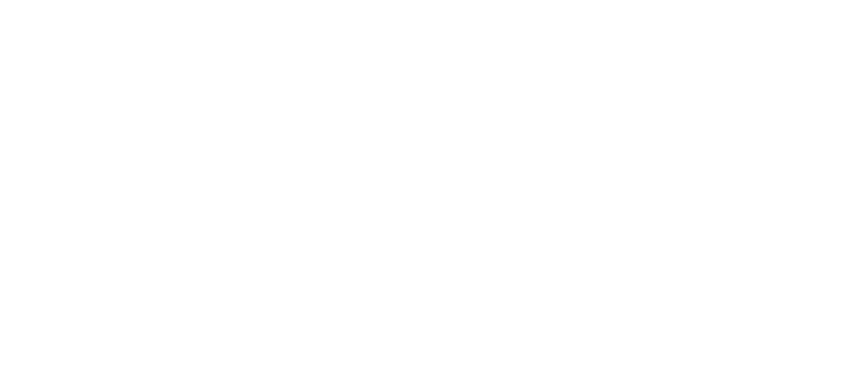
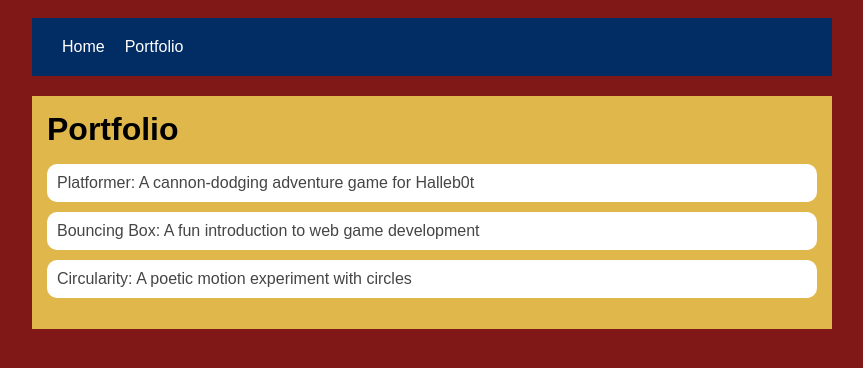
Before and after one commit to willgarr985/willgarr985.github.io, a plain HTML site: page portfolio.html in a window 1280 px wide. Shown: the whole page, without its empty margins (208-1071 px from the left). Drawn offline with Linux system fonts and the light colour scheme.

Commit message:
finished project

```diff
--- a/portfolio.html
+++ b/portfolio.html
@@ -0,0 +1,40 @@
+<!DOCTYPE html>
+<html>
+  <head>
+     <title>Profilo</title>
+    <link rel="stylesheet" href="style.css" />
+    </head>
+
+<body>
+
+<div id="all-contents">
+ <nav>
+<ul id="nav-ul">
+  <li class="nav-li">
+  <a href="index.html">Home</a>
+</li>
+<li class="nav-li">
+  <a href="portfolio.html">Portfolio</a>
+</li>
+</ul>
+ </nav>
+
+ <main>
+  <div class="content">
+    <h1>Portfolio</h1>
+    <ul id="portfolio">
+     <li>
+  <a href="fsd-projects/platformer/">Platformer: A cannon-dodging adventure game for Halleb0t</a>
+</li>
+<li>
+  <a href="fsd-projects/bouncing-box/">Bouncing Box: A fun introduction to web game development</a>
+</li>
+<li>
+  <a href="fsd-projects/circularity/">Circularity: A poetic motion experiment with circles</a>
+</li>
+      </ul>
+  </div>
+    </main>
+   </div>
+ </body>
+</html>
--- a/style.css
+++ b/style.css
@@ -74,3 +74,29 @@ main {
 h2, h3 {
     margin: 0px;
 }
+
+/* Portfolio styles */
+.content h1 {
+  color: black;
+}
+
+#portfolio {
+  list-style-type: none;
+  padding-left: 0;
+}
+
+#portfolio li {
+  background: #fff;
+  padding: 10px;
+  border-radius: 10px;
+  margin-bottom: 10px;
+}
+
+#portfolio li:hover {
+  background: #eee;
+}
+
+#portfolio a {
+  text-decoration: none;
+  color: #454545;
+}
```
Also changed, not shown: index.html (+1 -1 lines).
